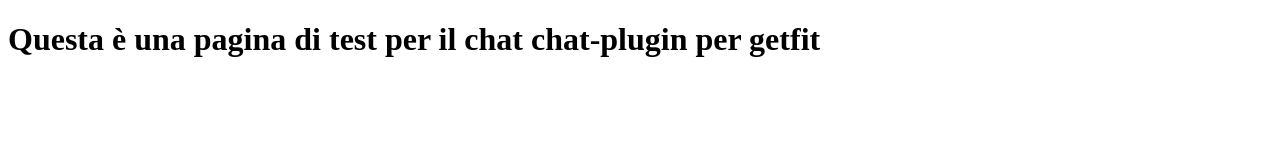
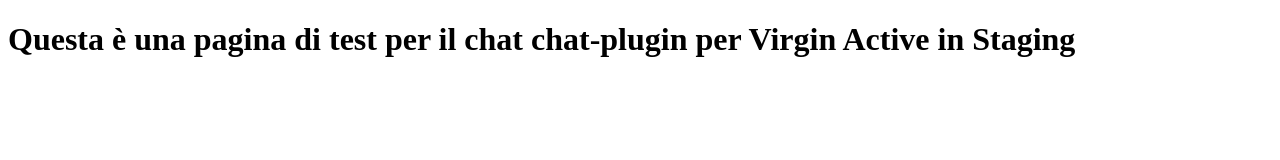
Before and after one commit to FerX/ferx.github.io, a plain HTML site: page staging.html in a window 1280 px wide. Drawn offline with Linux system fonts and the light colour scheme.

Commit message:
Update staging.html

```diff
--- a/staging.html
+++ b/staging.html
@@ -13,7 +13,7 @@
 <body>
     <h1>
 
-        Questa è una pagina di test per il chat chat-plugin  per getfit
+        Questa è una pagina di test per il chat chat-plugin  per Virgin Active in Staging
     </h1
     <hr>
 
```
